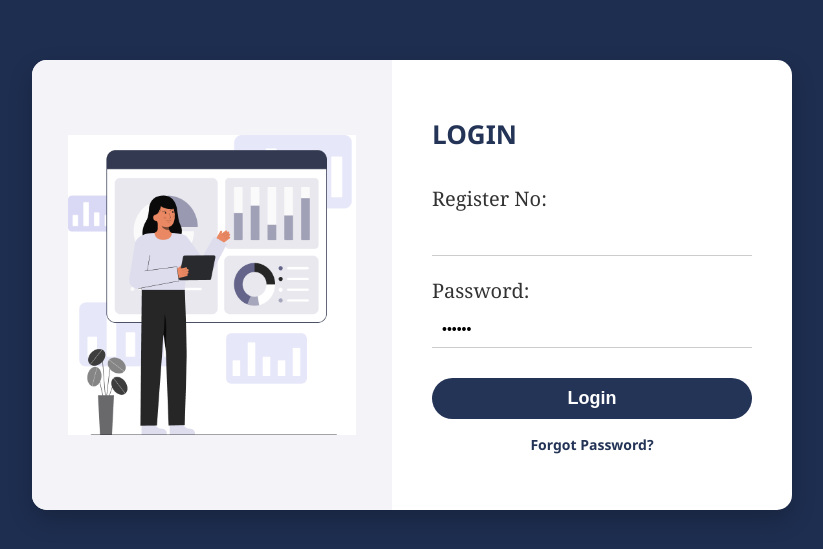
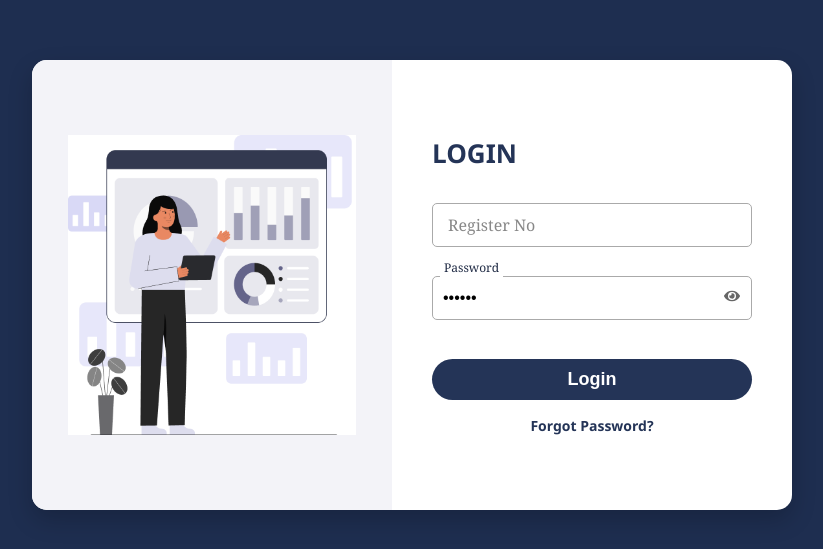
Before and after one commit to ShadaFathima/OBE, a React (Vite) app in the folder my-obe-frontend/: page /studentlogin in a window 1280 px wide. Shown: the part 115-664 px from the top of the page, without its empty margins (208-1031 px from the left). Built offline with nearby package versions, Linux system fonts and the light colour scheme.

Commit message:
updated login style

```diff
--- a/my-obe-frontend/src/pages/Login.css
+++ b/my-obe-frontend/src/pages/Login.css
@@ -4,13 +4,10 @@ body {
   background-color: #243457;
   height: 100vh;
   width: 100vw;
-  display:flex;
+  display: flex;
   align-items: center;
   justify-content: center;
-
 }
-
-
 
 .login-box {
   background-color: #ffffff;
@@ -51,26 +48,48 @@ body {
   margin-bottom: 30px;
 }
 
-.login-right label {
-  font-size: 20px;
-  color: #333;
-  font-family: Cambria, Cochin, Georgia, Times, 'Times New Roman', serif;
-  margin-bottom: 5px;
-  display: block;
-  text-align: left;
-  width: 100%;
+.input-group {
+  position: relative;
+  margin-bottom: 20px;
 }
 
+.input-group input {
+  width: 100%;
+  padding: 10px 35px 10px 10px;
+  font-size: 16px;
+  border: 1px solid #ccc;
+  border-radius: 5px;
+  outline: none;
+  background: transparent;
+}
 
-.login-right input {
-  width: 100%;
-  padding: 10px;
-  margin-bottom: 20px;
-  border: none;
-  border-bottom: 1px solid #ccc;
-  background: transparent;
-  font-size: 14px;
-  outline: none;
+.input-group label {
+  position: absolute;
+  top: 12px;
+  left: 10px;
+  transition: 0.3s ease;
+  color: #666;
+  pointer-events: none;
+  background: white;
+}
+
+.input-group input:focus + label,
+.input-group input:not(:placeholder-shown) + label,
+.input-group input.filled + label {
+  top: -10px;
+  font-size: 12px;
+  background: white;
+  padding: 0 4px;
+  color: #222;
+}
+
+.eye-icon {
+  position: absolute;
+  right: 10px;
+  top: 50%;
+  transform: translateY(-50%);
+  cursor: pointer;
+  color: #666;
 }
 
 .login-right button {
@@ -89,6 +108,7 @@ body {
 .login-right button:hover {
   background-color: #244591;
 }
+
 .signin-option {
   margin-top: 15px;
   font-size: 14px;
@@ -106,13 +126,6 @@ body {
   text-decoration: underline;
 }
 
-.error {
-  color: red;
-  font-size: 13px;
-  margin-top: 5px;
-  margin-bottom: 10px;
-}
-
 .forgot-password {
   margin-top: 15px;
   text-align: right;
@@ -127,3 +140,9 @@ body {
 .forgot-password a:hover {
   text-decoration: underline;
 }
+
+.error {
+  color: red;
+  font-size: 12px;
+  margin-top: 4px;
+}
--- a/my-obe-frontend/src/pages/StudentLogin.jsx
+++ b/my-obe-frontend/src/pages/StudentLogin.jsx
@@ -3,11 +3,12 @@ import { useNavigate } from 'react-router-dom';
 import axios from 'axios';
 import './Login.css';
 import loginImage from '../assets/png.png';
+import { FaEye, FaEyeSlash } from 'react-icons/fa';
 
 function StudentLogin() {
   const [registerNo, setRegisterNo] = useState('');
-  //use default password for testing purposes
   const [password, setPassword] = useState('123456'); // Default password for testing
+  const [showPassword, setShowPassword] = useState(false);
   const [error, setError] = useState('');
   const navigate = useNavigate();
 
@@ -42,25 +43,34 @@ function StudentLogin() {
         <div className="login-right">
           <h2>LOGIN</h2>
           <form onSubmit={handleSubmit}>
-            <label>Register No:</label>
+            <div className="input-group">
               <input
                 type="text"
                 value={registerNo}
                 onChange={(e) => setRegisterNo(e.target.value)}
+                placeholder=" "
                 required
               />
+              <label className={registerNo ? 'filled' : ''}>Register No</label>
+            </div>
 
-            <label>Password:</label>
+            <div className="input-group password-wrapper">
               <input
-              type="password"
+                type={showPassword ? 'text' : 'password'}
                 value={password}
                 onChange={(e) => setPassword(e.target.value)}
+                placeholder=" "
                 required
               />
+              <label className={password ? 'filled' : ''}>Password</label>
+              <span onClick={() => setShowPassword(!showPassword)} className="eye-icon">
+                {showPassword ? <FaEyeSlash /> : <FaEye />}
+              </span>
+            </div>
+
+            {error && <p className="error">{error}</p>}
 
             <button type="submit">Login</button>
-
-            {error && <p className="error-text">{error}</p>}
 
             <div className="signin-option">
               <a href="#">Forgot Password?</a>
--- a/my-obe-frontend/src/pages/TeacherLogin.jsx
+++ b/my-obe-frontend/src/pages/TeacherLogin.jsx
@@ -4,27 +4,30 @@ import './Login.css';
 import loginImage from '../assets/png.png';
 import { Link, useNavigate } from 'react-router-dom';
 import axios from 'axios';
+import { FaEye, FaEyeSlash } from 'react-icons/fa';
 
 function TeacherLogin() {
   const [email, setEmail] = useState('');
   const [password, setPassword] = useState('');
+  const [showPassword, setShowPassword] = useState(false);
+  const [errors, setErrors] = useState({});
   const navigate = useNavigate();
 
   const handleSubmit = async (e) => {
     e.preventDefault();
-
     const emailRegex = /^[^\s@]+@[^\s@]+\.[^\s@]+$/;
     const passwordRegex = /^(?=.*[A-Z])(?=.*\d)(?=.*[@$!%*?&])[A-Za-z\d@$!%*?&]{8,}$/;
 
+    const newErrors = {};
     if (!emailRegex.test(email)) {
-      alert('Please enter a valid email address.');
-      return;
+      newErrors.email = 'Invalid email format';
+    }
+    if (!passwordRegex.test(password)) {
+      newErrors.password = 'Password must be at least 8 characters long and include an uppercase letter, a number, and a special character.';
     }
 
-    if (!passwordRegex.test(password)) {
-      alert(
-        'Password must be at least 8 characters long and include at least one uppercase letter, one number, and one special character.'
-      );
+    if (Object.keys(newErrors).length > 0) {
+      setErrors(newErrors);
       return;
     }
 
@@ -38,19 +41,12 @@ function TeacherLogin() {
         alert('Login successful!');
         navigate('/teacherdashboard');
       } else {
-        alert('Invalid credentials');
+        setErrors({ general: 'Invalid credentials' });
       }
     } catch (error) {
       console.error(error);
-      alert('Login failed: Check email and password.');
+      setErrors({ general: 'Login failed: Check email and password.' });
     }
-
-    clearForm();
-  };
-
-  const clearForm = () => {
-    setEmail('');
-    setPassword('');
   };
 
   return (
@@ -62,21 +58,36 @@ function TeacherLogin() {
         <div className="login-right">
           <h2>LOGIN</h2>
           <form onSubmit={handleSubmit}>
-            <label>Email:</label>
+            <div className="input-group">
               <input
                 type="text"
                 value={email}
                 onChange={(e) => setEmail(e.target.value)}
+                placeholder=" "
                 required
+                className={email ? 'filled' : ''}
               />
+              <label className={email ? 'filled' : ''}>E-mail</label>
+              {errors.email && <p className="error">{errors.email}</p>}
+            </div>
 
-            <label>Password:</label>
+            <div className="input-group password-wrapper">
               <input
-              type="password"
+                type={showPassword ? 'text' : 'password'}
                 value={password}
                 onChange={(e) => setPassword(e.target.value)}
+                placeholder=" "
                 required
+                className={password ? 'filled' : ''}
               />
+              <label className={password ? 'filled' : ''}>Password</label>
+              <span onClick={() => setShowPassword(!showPassword)} className="eye-icon">
+                {showPassword ? <FaEyeSlash /> : <FaEye />}
+              </span>
+              {errors.password && <p className="error">{errors.password}</p>}
+            </div>
+
+            {errors.general && <p className="error">{errors.general}</p>}
 
             <button type="submit">Login</button>
 
```
Lines whose indentation alone changed are shown as unchanged.
